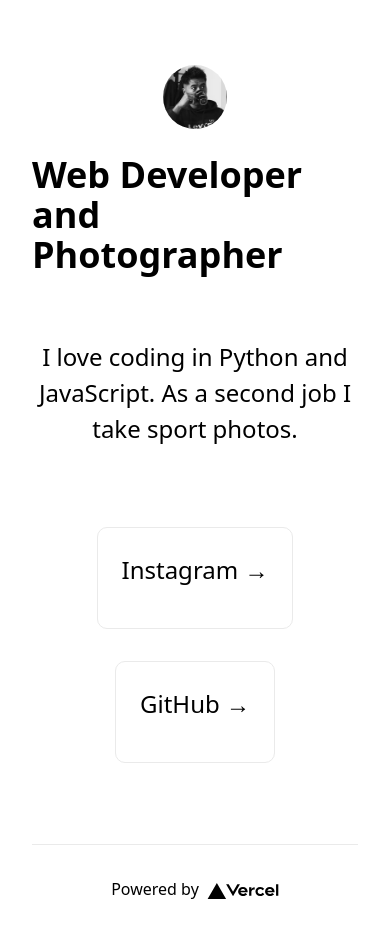
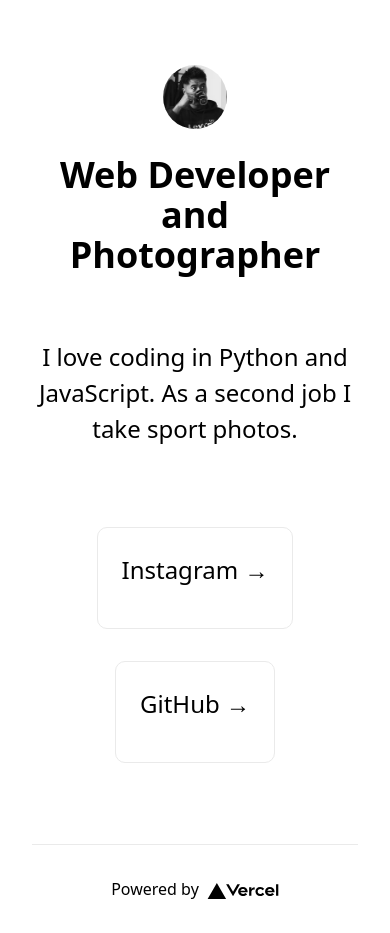
Before and after one commit to vincentveri/vincentveri.it, a Next.js app: page / in a window 390 px wide. Built offline with nearby package versions, Linux system fonts and the light colour scheme; a web font is replaced by a local one.

Commit message:
fix mobile alignment

```diff
--- a/pages/index.js
+++ b/pages/index.js
@@ -17,7 +17,7 @@ export default function Home() {
           <Avatar />
         </div>
 
-        <h1 className="text-4xl font-bold">
+        <h1 className="text-4xl font-bold text-center">
           Web Developer and Photographer
         </h1>
 
```
